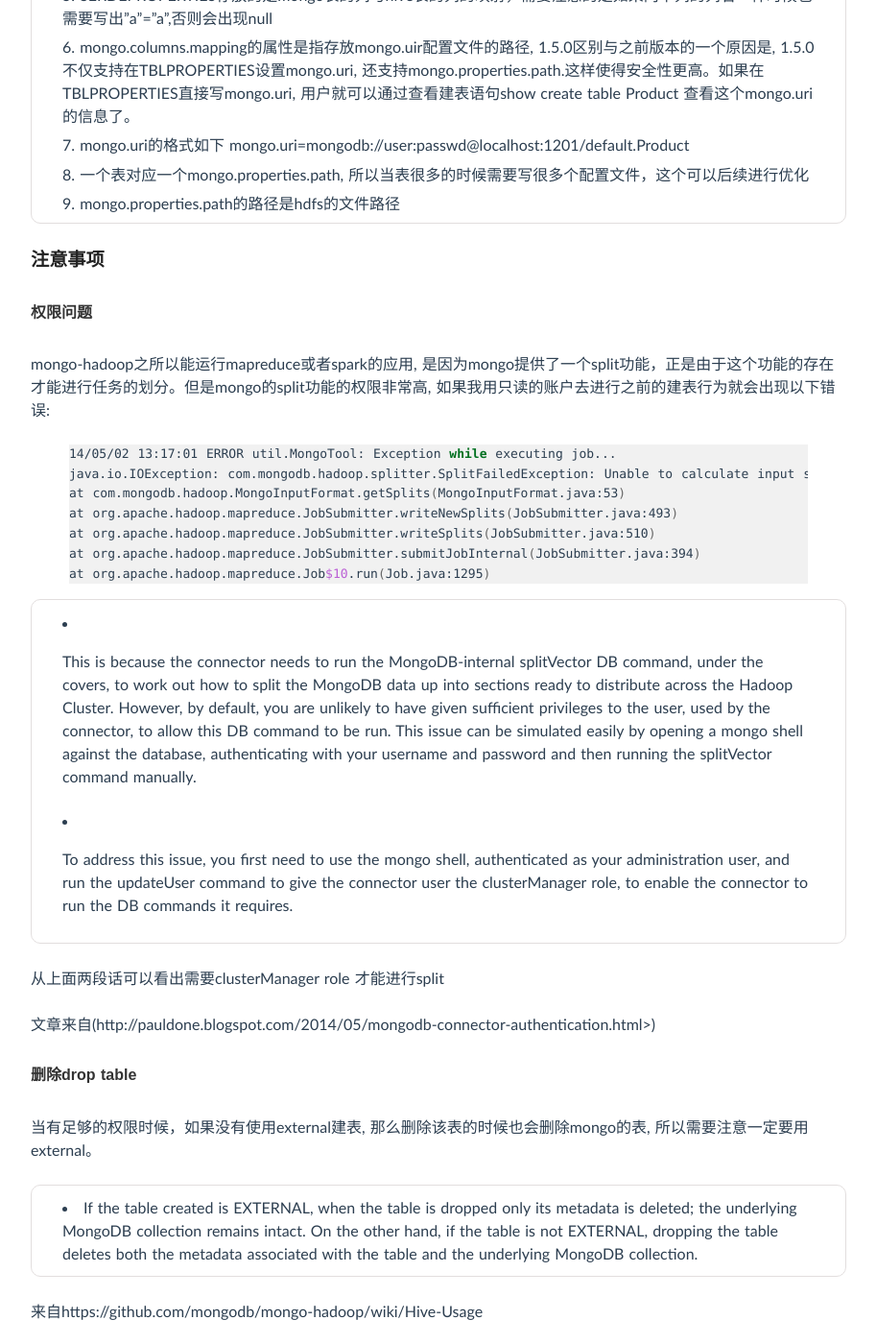
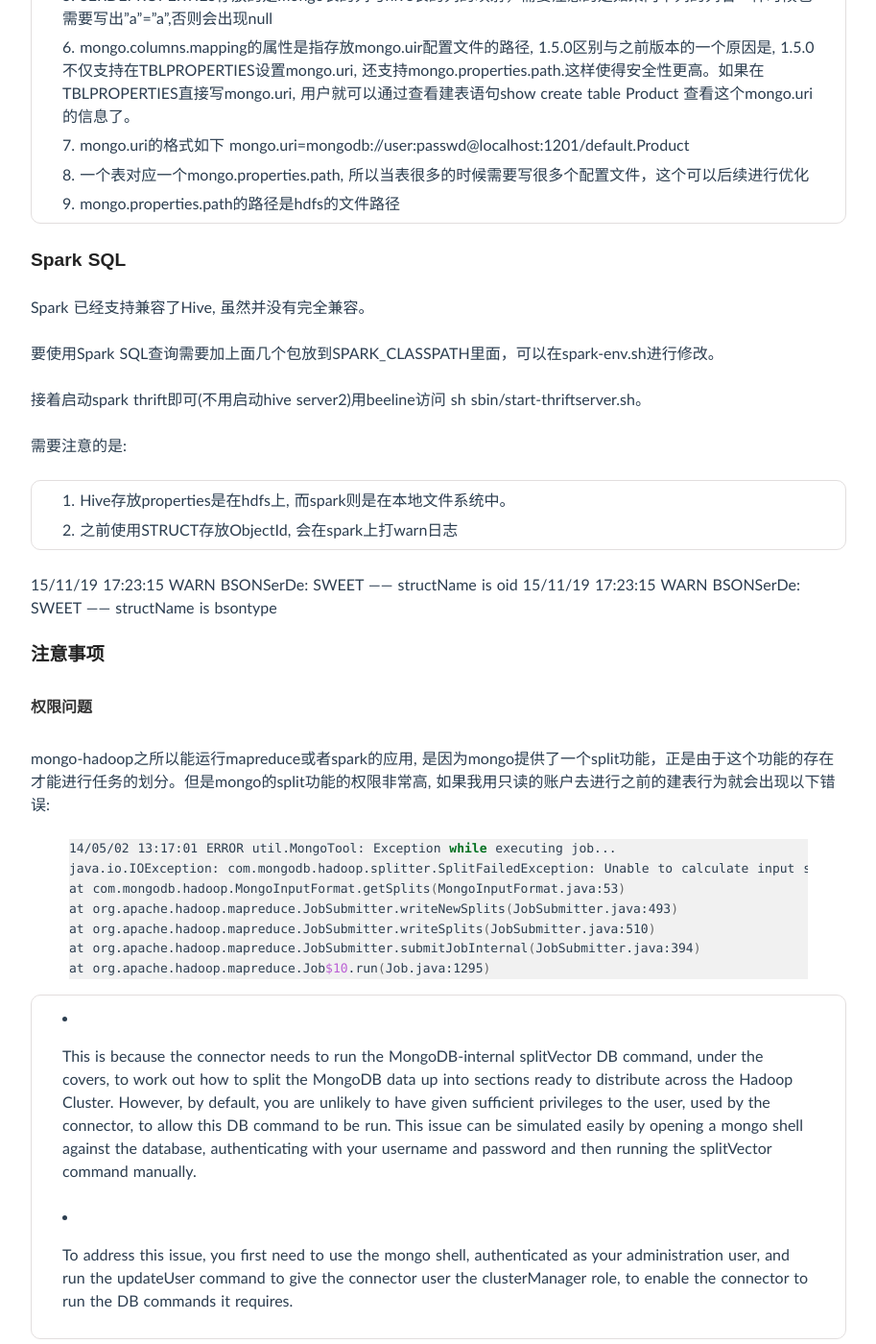
Before and after one commit to luyee/lamborryan.github.io, a Jekyll site: the page built from _posts/2015-11-17-mongo-hadoop-hive.md, in a window 1280 px wide and 1400 px high, scrolled down 2197 px. Shown: the whole window at 96% size, without its empty margins (183-1096 px from the left). Built offline with Jekyll 4.4.1, drawn with Linux system fonts in a browser that asks for light colours; Markdown is read by kramdown in place of the engine named in the settings; comment, search, counter and statistics services are not loaded; some of the changed text lies outside the part shown.

Commit message:
no message

```diff
--- a/_posts/2015-11-17-mongo-hadoop-hive.md
+++ b/_posts/2015-11-17-mongo-hadoop-hive.md
@@ -80,6 +80,23 @@ TBLPROPERTIES("mongo.properties.path"="${hivevar:properties_root}/product.proper
 8. 一个表对应一个mongo.properties.path, 所以当表很多的时候需要写很多个配置文件，这个可以后续进行优化
 9. mongo.properties.path的路径是hdfs的文件路径
 
+### Spark SQL
+
+Spark 已经支持兼容了Hive, 虽然并没有完全兼容。
+
+要使用Spark SQL查询需要加上面几个包放到SPARK_CLASSPATH里面，可以在spark-env.sh进行修改。
+
+接着启动spark thrift即可(不用启动hive server2)用beeline访问 sh sbin/start-thriftserver.sh。
+
+需要注意的是:
+
+1. Hive存放properties是在hdfs上, 而spark则是在本地文件系统中。
+2. 之前使用STRUCT存放ObjectId, 会在spark上打warn日志
+
+15/11/19 17:23:15 WARN BSONSerDe: SWEET ------ structName is oid
+15/11/19 17:23:15 WARN BSONSerDe: SWEET ------ structName is bsontype
+
+
 ### 注意事项
 
 #### 权限问题
@@ -103,7 +120,9 @@ at org.apache.hadoop.mapreduce.Job$10.run(Job.java:1295)
 
 从上面两段话可以看出需要clusterManager role 才能进行split
 
-文章来自<MongoDB Connector for Hadoop with Authentication>(http://pauldone.blogspot.com/2014/05/mongodb-connector-authentication.html>)
+文章来自
+http://pauldone.blogspot.com/2014/05/mongodb-connector-authentication.html
+https://github.com/mongodb/mongo-hadoop/wiki/Usage-with-Authentication
 
 #### 删除drop table
 
```
